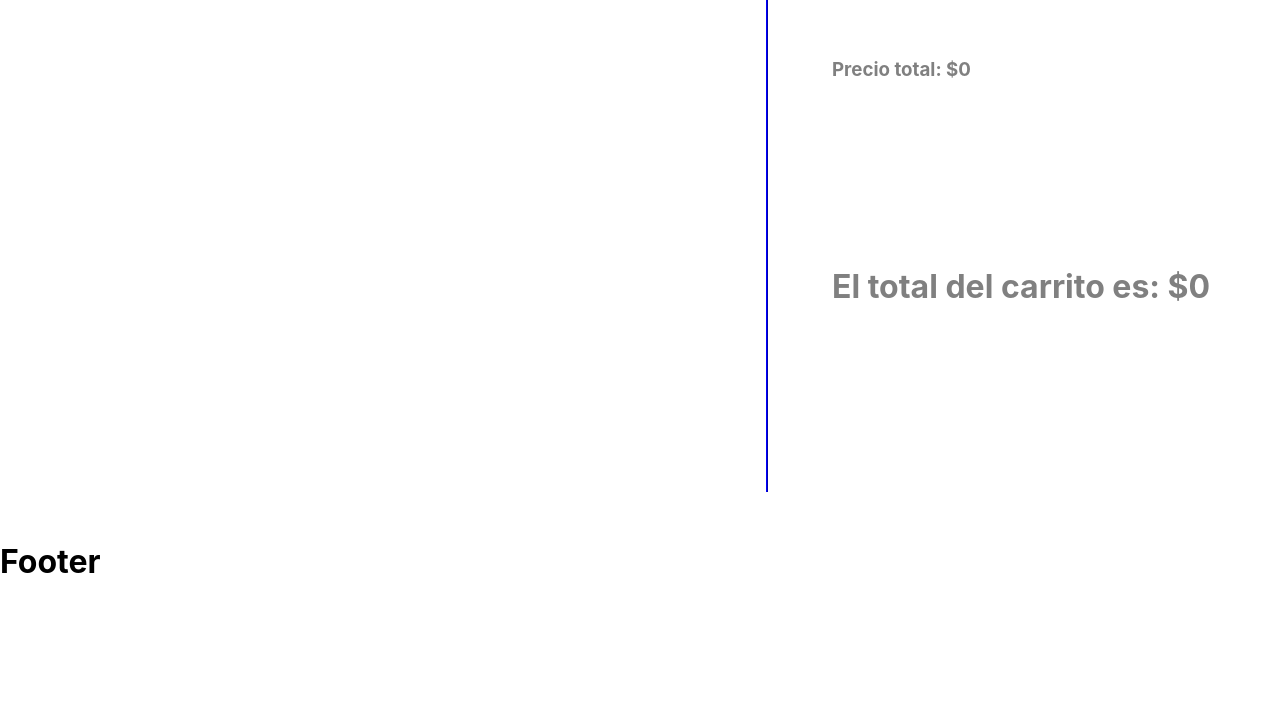
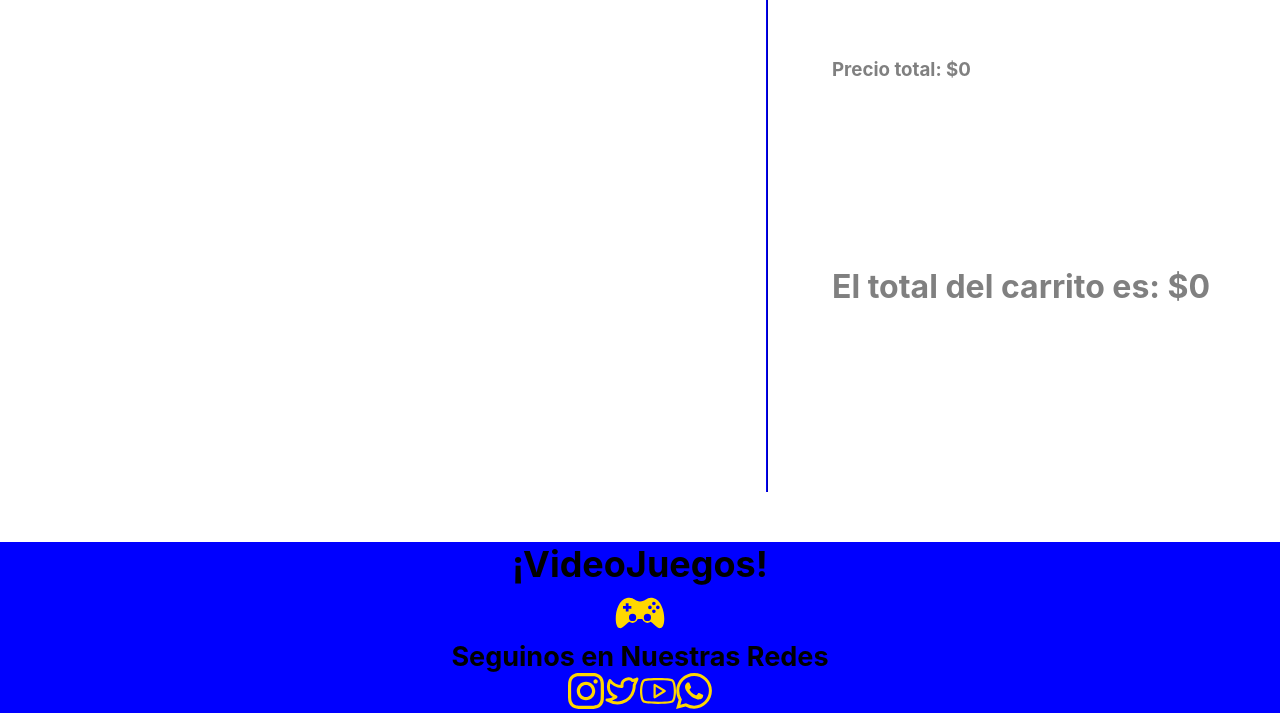
Before and after one commit to lukas2525/LucasJuarez-PreEntrega-2-React, a React (Create React App) app: page /cart in a window 1280 px wide. Shown: the part 298-1011 px from the top of the page. Before the commit the page ends 879 px from the top, so only its background shows below. Built offline with nearby package versions, Linux system fonts and the light colour scheme; the HTML template or start-up script is replaced by a standard one.

Commit message:
nuevas actualizaciones

```diff
--- a/src/Components/Cart/Cart.jsx
+++ b/src/Components/Cart/Cart.jsx
@@ -12,7 +12,7 @@ const Cart = () => {
   const clear = () =>{
 
     Swal.fire({
-      title: 'Esta seguro de eliminar su carrito de juegos?',
+      title: 'Esta seguro de eliminar sus juegos del carrito?',
       showDenyButton: true,
       denyButtonColor: "gold",
       showCancelButton: true,
--- /dev/null
+++ b/src/Components/Footer/Footer.css
@@ -0,0 +1,18 @@
+.tituloPrincipal {
+    display: flex;
+    flex-direction: column;
+    align-items: center;
+    text-align: center;
+    font-size: 18px;
+    color: black;
+    font-weight: bold;
+    text-decoration: none;
+    background-color: blue;
+}
+
+.estilosRedes{
+    text-decoration: none;
+    color: black;
+    text-align: center;
+    align-items: center;
+}
--- a/src/Components/Footer/Footer.jsx
+++ b/src/Components/Footer/Footer.jsx
@@ -1,9 +1,27 @@
-
+import "./Footer.css";
+import { GiConsoleController } from "react-icons/gi";
+import { SiInstagram } from "react-icons/si";
+import { TbBrandTwitter } from "react-icons/tb";
+import { SiWhatsapp } from "react-icons/si";
+import { SlSocialYoutube } from "react-icons/sl";
+import { Link } from "react-router-dom";
 
 const Footer = () => {
   return (
-    <div>
-      <h1>Footer</h1>
+    <div className="tituloPrincipal">
+      <Link to="/" className="tituloPrincipal">
+        <h1>¡VideoJuegos!</h1>
+        <GiConsoleController fontSize="3em" color="gold" />
+      </Link>
+      <div>
+        <Link to="/"className="estilosRedes">
+          <h2>Seguinos en Nuestras Redes</h2>
+          <SiInstagram fontSize="2em" color="gold"  />
+          <TbBrandTwitter fontSize="2em" color="gold" />
+          <SlSocialYoutube fontSize="2em" color="gold" />
+          <SiWhatsapp fontSize="2em" color="gold" />
+        </Link>
+      </div>
     </div>
   );
 };
--- a/src/juegosMock.js
+++ b/src/juegosMock.js
@@ -14,7 +14,7 @@ export const videoJuegos = [
     {   id: 2,
         title: "MARVEL'S SPIDERMAN MILES MORALES",
         price: 25900,
-        description: "De la mano de Santa Monica Studio llega la secuela del aclamado God of War (2018). Únete a Kratos y Atreus en un viaje mítico en busca de respuestas antes de que llegue el Ragnarök. Juntos, padre e hijo deberán arriesgarlo todo mientras recorren cada uno de los Nueve Reinos. Increíbles paisajes mitológicos serán el escenario de combates contra enemigos temibles, desde dioses nórdicos hasta bestias salvajes, mientras se preparan para el enfrentamiento más importante de sus vidas.",
+        description: "En la última aventura del universo de Spider-Man de Marvel, el adolescente Miles Morales se está adaptando a su nuevo hogar mientras sigue los pasos de su mentor, Peter Parker, como un nuevo Spider-Man. Pero cuando una feroz lucha por el poder amenaza con destruir su nuevo hogar, el aspirante a héroe se da cuenta de que un gran poder conlleva una gran responsabilidad. Para salvar toda la Nueva York de Marvel, Miles debe tomar el manto de Spider-Man y poseerlo.",
         seccion: "Aventura",
         category: "Novedades",
         stock: 20,
@@ -24,7 +24,7 @@ export const videoJuegos = [
     {   id: 3,
         title: "GOD OF WAR RAGNAROK",
         price: 40000,
-        description: "¡Ya era hora de que llegara un juego nuevo de Crash Bandicoot! ¿Habilidades nuevas? Evidentemente. ¿Más personajes jugables? Sep. ¿Dimensiones alternativas? Faltaría más. ¿Jefes alocadísimos? Por supuesto. ¿Cañita de la buena? Por los 'jorts' que lleva que sí. ¿Cómo? ¿Entonces se llaman 'jorts' de verdad? ¡En este universo no!",
+        description: "De la mano de Santa Monica Studio llega la secuela del aclamado God of War (2018). Únete a Kratos y Atreus en un viaje mítico en busca de respuestas antes de que llegue el Ragnarök. Juntos, padre e hijo deberán arriesgarlo todo mientras recorren cada uno de los Nueve Reinos. Increíbles paisajes mitológicos serán el escenario de combates contra enemigos temibles, desde dioses nórdicos hasta bestias salvajes, mientras se preparan para el enfrentamiento más importante de sus vidas.",
         seccion: "Aventura",
         category: "Novedades",
         stock: 15,
```
